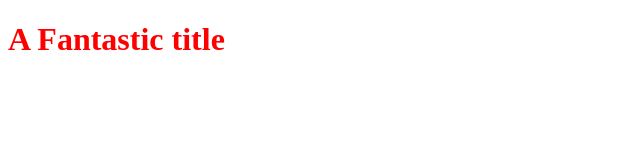
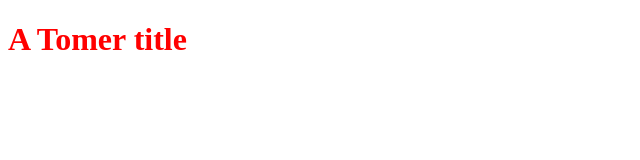
Before and after one commit to Tomerozfresko/OpenclassroomsProject, a plain HTML site: page index.html in a window 1280 px wide. Shown: the whole page, without its empty margins (0-640 px from the left). Drawn offline with Linux system fonts and the light colour scheme.

Commit message:
changing title

```diff
--- a/index.html
+++ b/index.html
@@ -5,6 +5,6 @@
     <link rel="stylesheet" type="text/css" href="styles.css">
 </head>
 <body>
-    <h1>A Fantastic title</h1>
+    <h1>A Tomer title</h1>
 </body>
 </html>
```
